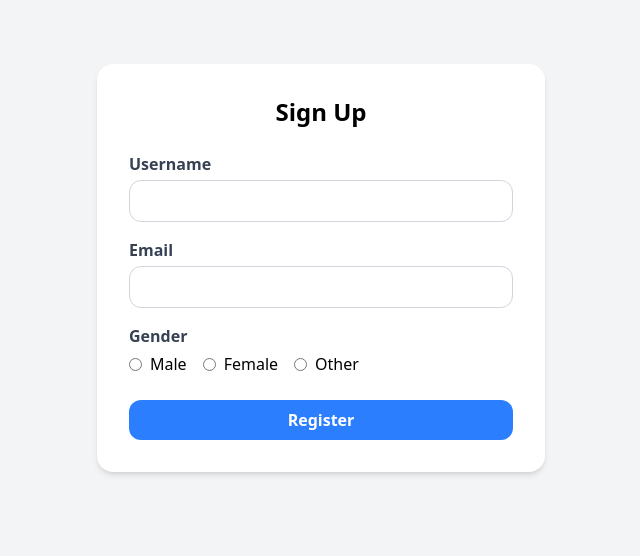
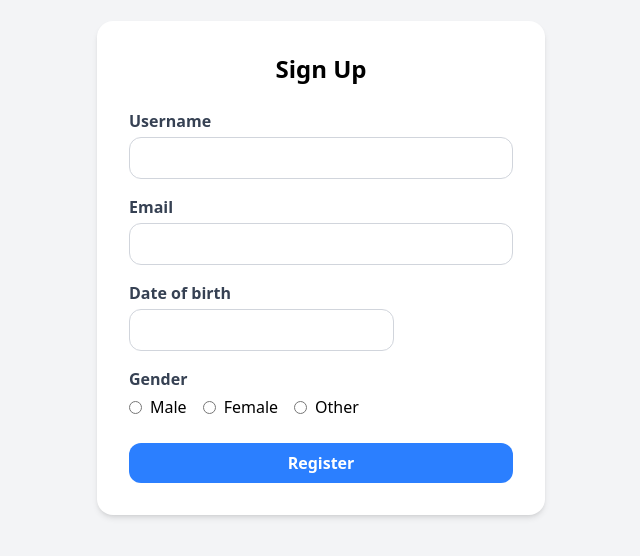
Before and after one commit to ashish-panicker/learn-react-beginer, a React (Vite) app: page / in a window 1280 px wide. Shown: the part 132-688 px from the top of the page, without its empty margins (319-959 px from the left). Built offline with nearby package versions, Linux system fonts and the light colour scheme.

Commit message:
Added date picker

```diff
--- a/package.json
+++ b/package.json
@@ -13,6 +13,7 @@
     "@tailwindcss/vite": "^4.1.4",
     "formik": "^2.4.6",
     "react": "^19.0.0",
+    "react-datepicker": "^8.3.0",
     "react-dom": "^19.0.0",
     "tailwindcss": "^4.1.4",
     "yup": "^1.6.1"
--- a/src/SignupForm.jsx
+++ b/src/SignupForm.jsx
@@ -1,9 +1,11 @@
 import { useFormik } from 'formik'
 import * as Yup from 'yup'
+import DatePicker from 'react-datepicker'
+import 'react-datepicker/dist/react-datepicker.css'
 
 export default function SignupForm() {
 	//init formState
-	const initFormState = { username: '', email: '', gender: '' }
+	const initFormState = { username: '', email: '', gender: '', dateOfBirth: '' }
 
 	// define your schema used for validation
 	const yupSchema = Yup.object({
@@ -14,6 +16,10 @@ export default function SignupForm() {
 			.email('Provide a valid email')
 			.required('Email is mandatory'),
 		gender: Yup.string().required('Gender must be provided'),
+		dateOfBirth: Yup.date()
+			.nullable()
+			.max(new Date(), 'Date of birth cannot be in the future')
+			.required('Date of birth is mandatory'),
 	})
 
 	const formObject = useFormik({
@@ -72,6 +78,31 @@ export default function SignupForm() {
 					{formObject.touched.email && formObject.errors.email ? (
 						<div className='text-sm font-semibold text-red-500 py-1 mb-1'>
 							{formObject.errors.email}
+						</div>
+					) : null}
+				</div>
+				{/* date of birth */}
+				<div className='mb-4'>
+					<label
+						htmlFor='dateOfBirth'
+						className='block text-gray-700 font-semibold mb-1'>
+						Date of birth
+					</label>
+					<DatePicker
+						className='w-full border border-gray-300 rounded-xl px-4 py-2 focus:outline-none focus:ring-2 focus:ring-blue-400'
+						name='dateOfBirth'
+						showYearDropdown
+						scrollableYearDropdown
+						yearDropdownItemNumber={100}
+						dateFormat='dd-MM-yyyy'
+						maxDate={new Date()}
+						selected={formObject.values.dateOfBirth}
+						onChange={(date) => formObject.setFieldValue('dateOfBirth', date)}
+						onBlur={formObject.handleBlur}
+					/>
+					{formObject.touched.dateOfBirth && formObject.errors.dateOfBirth ? (
+						<div className='text-sm font-semibold text-red-500 py-1 mb-1'>
+							{formObject.errors.dateOfBirth}
 						</div>
 					) : null}
 				</div>
```
Also changed, not shown: 1 other file (tests, documents, lock files or other folders).
